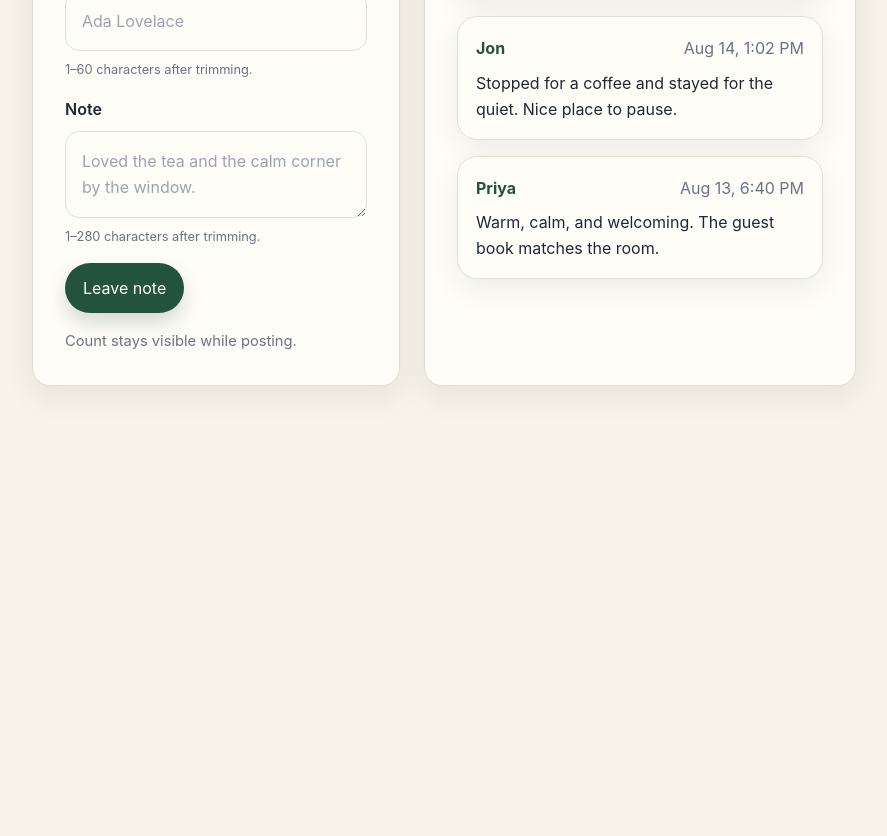
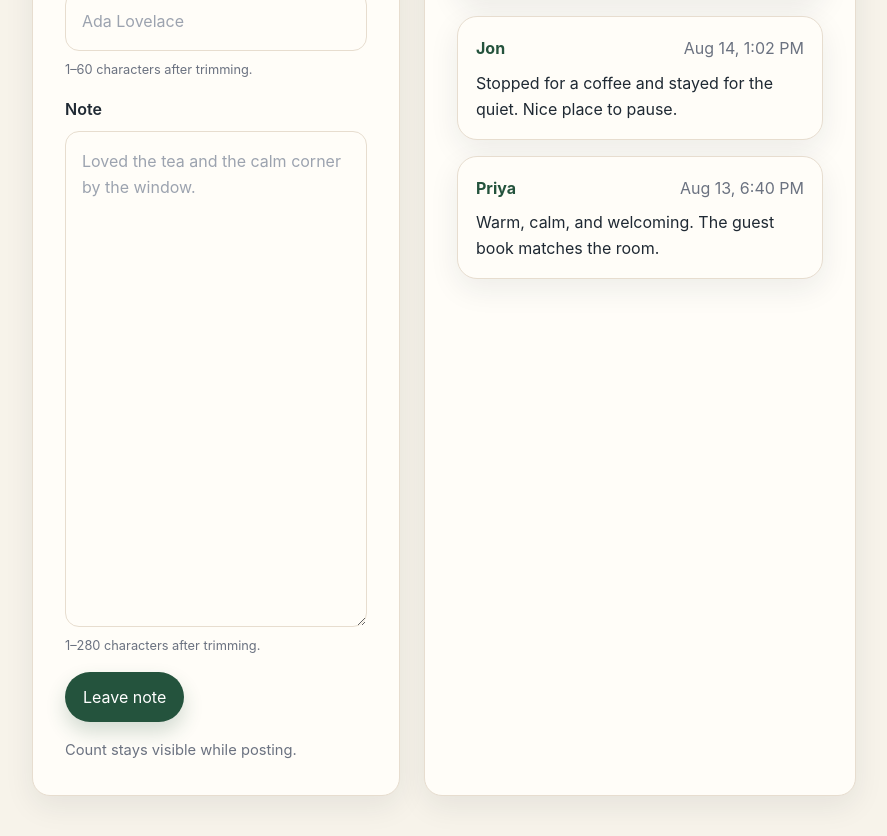
Before and after one commit to ThanhNV121097/project-dd194c58, a Next.js app in the folder code/frontend/: page / in a window 1280 px wide. Shown: the part 900-1736 px from the top of the page, without its empty margins (196-1083 px from the left). Before the commit the page ends 1334 px from the top, so only its background shows below. Built offline with nearby package versions, Linux system fonts and the light colour scheme.

Commit message:
fix(css): keep textarea size tokenized

```diff
--- a/code/frontend/components/GuestBookPage.module.css
+++ b/code/frontend/components/GuestBookPage.module.css
@@ -137,7 +137,7 @@
 }
 
 .field textarea {
-  min-height: 31 * var(--space-4);
+  min-height: calc(var(--space-4) * 31);
   resize: vertical;
 }
 
```
